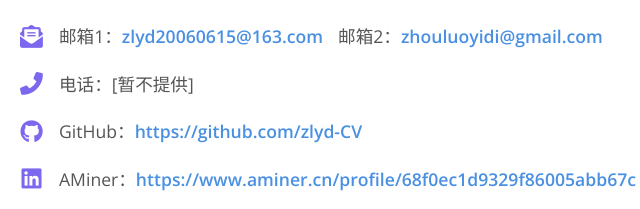
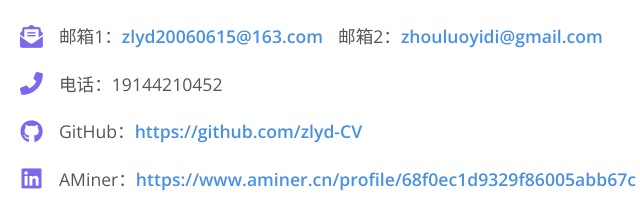
Before and after one commit to zlyd-CV/zlyd-CV.github.io, a plain HTML site: page index.html in a window 1280 px wide. Shown: the part 3578-3787 px from the top of the page, 166-806 px from the left. Drawn offline with nearby package versions, Linux system fonts and the light colour scheme.

Commit message:
Update index.html

```diff
--- a/index.html
+++ b/index.html
@@ -124,7 +124,7 @@
                   邮箱1：<a href="mailto:zlyd20060615@163.com" style="margin-right: 15px;">zlyd20060615@163.com</a>
                   邮箱2：<a href="mailto:zhouluoyidi@gmail.com">zhouluoyidi@gmail.com</a>
                 </p>
-                <p><i class="fas fa-phone-alt icon-contact"></i> 电话：[暂不提供]</p>
+                <p><i class="fas fa-phone-alt icon-contact"></i> 电话：19144210452</p>
                 <p><i class="fab fa-github icon-contact"></i> GitHub：<a href="https://github.com/zlyd-CV" target="_blank">https://github.com/zlyd-CV</a></p>
                 <p><i class="fab fa-linkedin icon-contact"></i> AMiner：<a href="https://www.aminer.cn/profile/68f0ec1d9329f86005abb67c" target="_blank">https://www.aminer.cn/profile/68f0ec1d9329f86005abb67c</a></p>
                 <p><i class="fas fa-globe icon-contact"></i> 谷歌学术：<a href="https://scholar.google.com/citations?hl=zh-CN&user=R4WXdXMAAAAJ&view_op=list_works&gmla=AH8HC4xCbDlc__IIFtu0yM6kMxdgb-WsWL3AyoJN9GwVOqLz2cmVJy0RnypqC4pV238y4eg5CKEMN4nSk8YrJ7n-MguIAuTJo8vv-dD-Z67GRAcL9EQqFyIMAbJUXk6M35Imcjk5RCN9yXj7" target="_blank">谷歌学术主页</a></p>
```
